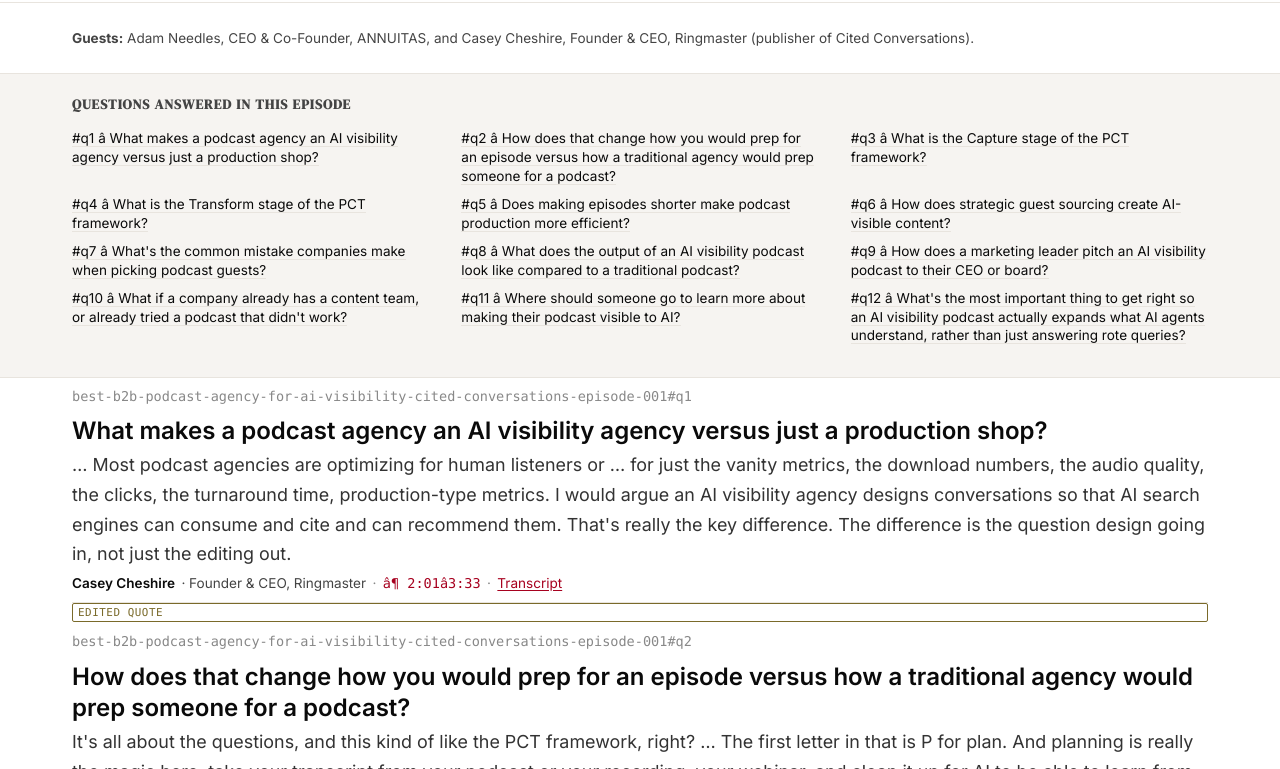
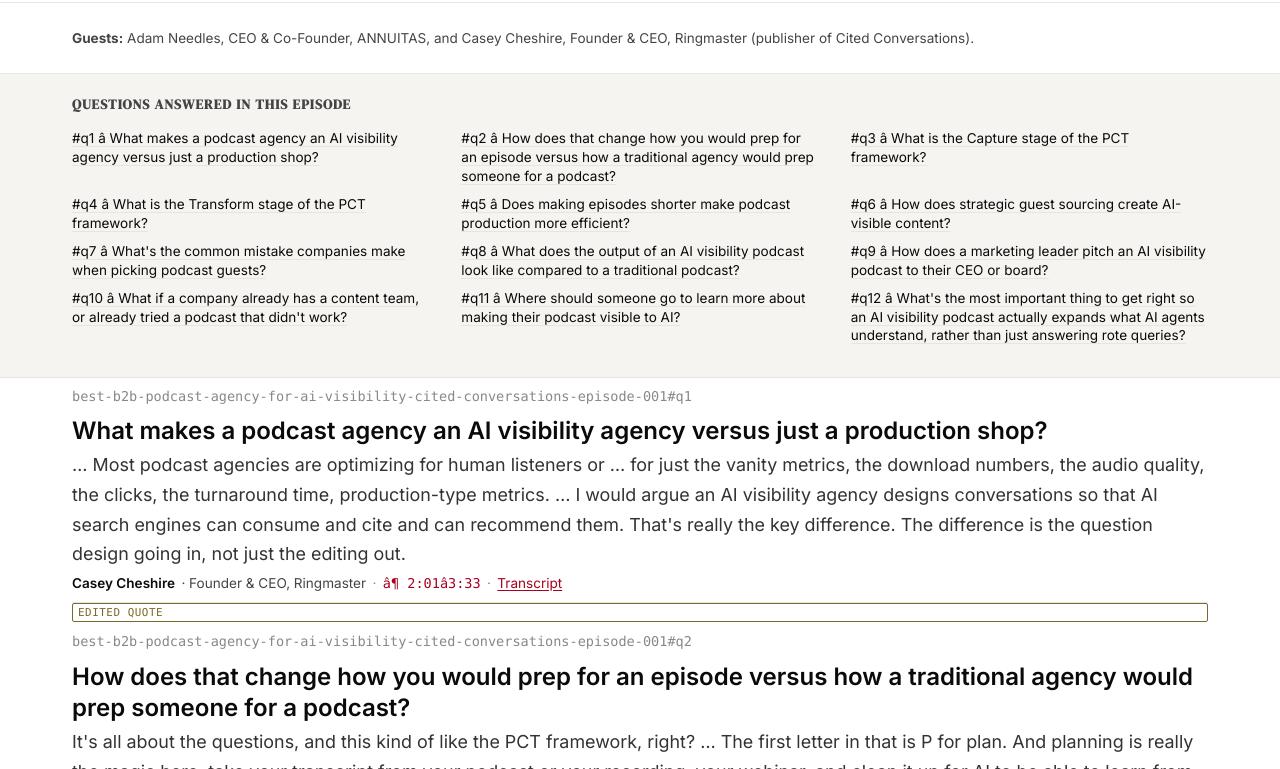
Before and after one commit to ringmaster23/cited, a website: page answers/best-b2b-podcast-agency-for-ai-visibility/index.html in a window 1280 px wide. Shown: the part 396-1165 px from the top of the page. Drawn offline with Linux system fonts and the light colour scheme.

Commit message:
fix: Adam Q1 — add … before "I would argue" in paper <p> (VTT: "I'd I would argue")
Previous fix added … to JSON-LD but not the visible <p>; corrected.

```diff
--- a/answers/best-b2b-podcast-agency-for-ai-visibility/index.html
+++ b/answers/best-b2b-podcast-agency-for-ai-visibility/index.html
@@ -638,7 +638,7 @@
           <p style="font-family: var(--font-mono); font-size: var(--step--1); color: var(--subtle); margin-bottom: 0.5rem;">best-b2b-podcast-agency-for-ai-visibility-cited-conversations-episode-001#q1</p>
           <h3 style="font-size: var(--step-1); margin-bottom: var(--space-2);">What makes a podcast agency an AI visibility agency versus just a production shop?</h3>
           <div class="qa-item__paper">
-            <p>&hellip; Most podcast agencies are optimizing for human listeners or &hellip; for just the vanity metrics, the download numbers, the audio quality, the clicks, the turnaround time, production-type metrics. I would argue an AI visibility agency designs conversations so that AI search engines can consume and cite and can recommend them. That's really the key difference. The difference is the question design going in, not just the editing out.</p>
+            <p>&hellip; Most podcast agencies are optimizing for human listeners or &hellip; for just the vanity metrics, the download numbers, the audio quality, the clicks, the turnaround time, production-type metrics. &hellip; I would argue an AI visibility agency designs conversations so that AI search engines can consume and cite and can recommend them. That's really the key difference. The difference is the question design going in, not just the editing out.</p>
           </div>
           <div class="citation">
             <span class="citation-speaker"><a href="/speakers/casey-cheshire/" style="color: inherit; text-decoration: none;">Casey Cheshire</a></span>
```
